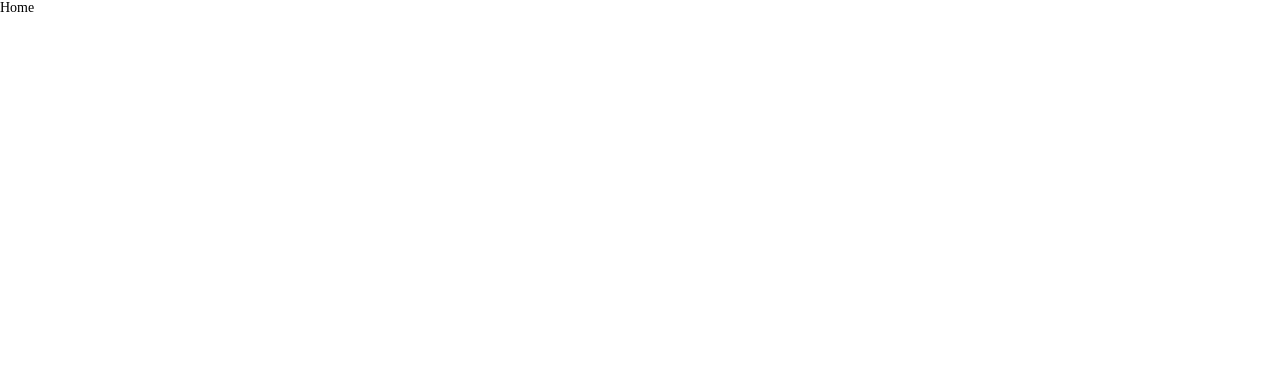
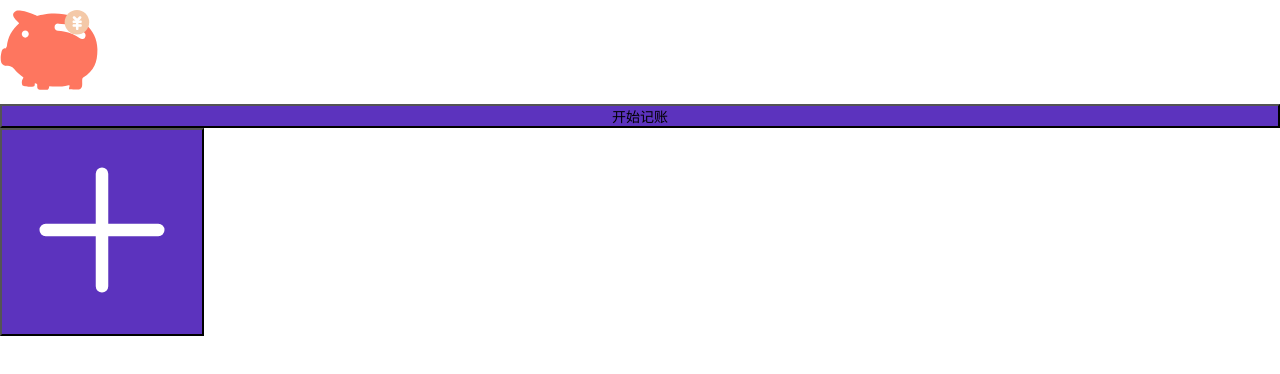
Before and after one commit to christina-xhy/January31, a React (Vite) app: page /home in a window 1280 px wide. Shown: the top 374 px of the page. Built offline with nearby package versions, Linux system fonts and the light colour scheme.

Commit message:
完成home页面样式

```diff
--- a/src/components/Root.tsx
+++ b/src/components/Root.tsx
@@ -1,5 +1,4 @@
-import { Navigate, Outlet } from 'react-router-dom'
-import { Welcome1 } from '../pages/Welcome1'
+import { Navigate } from 'react-router-dom'
 import { useLocalStore } from '../stores/useLocalStore'
 
 export const Root: React.FC = () => {
--- a/src/global.scss
+++ b/src/global.scss
@@ -10,5 +10,5 @@ html{
   font-size: 14px;
 }
 button{
-  font-size: inherit;
+  font: inherit;
 }
--- a/src/layouts/WelcomeLayout.tsx
+++ b/src/layouts/WelcomeLayout.tsx
@@ -33,10 +33,12 @@ export const WelcomeLayout: React.FC = () => {
       setExtraStyle({ position: 'relative' })
     }
   })
+
     const {setHasReadWelcomes} = useLocalStore()
     const onSkip = ()=>{
       setHasReadWelcomes(true)
     }
+
     const nav = useNavigate()
     const main = useRef<HTMLElement>(null)//html元素类型
     const {direction} = useSwipe(main,{onTouchStart: e => e.preventDefault()})
--- a/src/pages/Home.tsx
+++ b/src/pages/Home.tsx
@@ -1,7 +1,20 @@
 import { useLocalStore } from "../stores/useLocalStore";
+import pig from '../assets/images/pig.svg'
+import add from '../assets/images/add.svg'
 
 export const Home : React.FC = () => {
-  return (
-    <div>Home</div>
-  )
+  return <div>
+    <div flex justify-center items-center>
+      <img mt-20vh mb-20vh width= '98' height= '100' src={pig}/>
+    </div>
+    <div px-16px>
+      <button h-48px w='100%' bg='#5C33BE' text-white b-none
+      rounded-8px
+      >开始记账</button>
+    </div>
+    <button w-56px h-56px bg="#5C33BE"  text-white rounded-50px
+      text-6xl  fixed bottom-16px right-16px>
+      <img src={add} max-w = "100%" max-h="100%" />
+    </button>
+  </div>
 }
--- a/src/shims.d.ts
+++ b/src/shims.d.ts
@@ -10,5 +10,7 @@ declare module 'react' {
     shadow?: boolean
     w?: string
     h?: string
+    bg?:string
+    fixed:boolean
   }
 }
```
Also changed, not shown: src/assets/images/add.svg (added), src/assets/images/pig.svg (added), src/stores/useLocalStore.tsx (line endings or trailing spaces).
